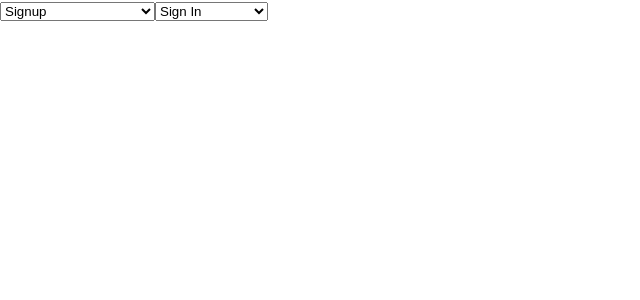
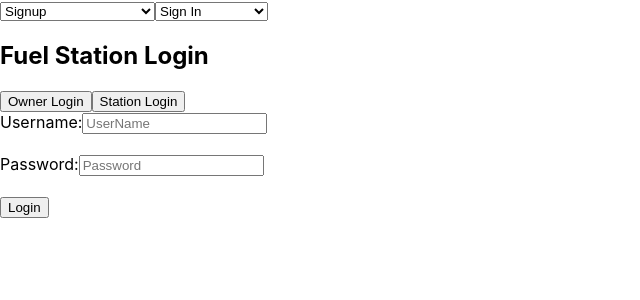
Before and after one commit to Kirisi15/Fuel_Station, a React (Create React App) app in the folder fuel_station_frontend/: page /OwnerLogin in a window 1280 px wide. Shown: the top 300 px of the page, without its empty margins (0-640 px from the left). Built offline with nearby package versions, Linux system fonts and the light colour scheme.

Commit message:
owner login

```diff
--- a/fuel_station_frontend/src/App.js
+++ b/fuel_station_frontend/src/App.js
@@ -12,6 +12,7 @@ import CustomerDashboard from "./customer/CustomerDashboard";
 import AdminLogin from "./admin/AdminLogin";
 import CustomerLogin from "./customer/CustomerLogin";
 import EmployeeRegistration from "./employee/EmployeeRegistration";
+import Login from "./owner/Login";
 
 function App() {
   return (
@@ -27,6 +28,7 @@ function App() {
           <Route path="/adminLog" element={<AdminLogin />} />
           <Route path="/cusLogin" element={<CustomerLogin />} />
           <Route path="/empReg" element={<EmployeeRegistration />} />
+          <Route  path="/OwnerLogin" element={<Login/>}/>
 
 
         </Routes>
--- /dev/null
+++ b/fuel_station_frontend/src/owner/Login.js
@@ -0,0 +1,86 @@
+import React, { useState } from 'react';
+import axios from "axios";
+
+const Login = () => {
+  const [loginType, setLoginType] = useState("owner");
+  const [username, setUsername] = useState("");
+  const [password, setPassword] = useState("");
+  const [error, setError] = useState("");
+
+  const handleLoginTypeChange = (type) => {
+    setLoginType(type);
+    setError("");
+  };
+
+  const handleLogin = async (e) => {
+    e.preventDefault();
+
+
+    if (!username || !password) {
+      setError("Please enter both username and password.");
+      return;
+    }
+
+    try {
+      const response = await axios.post(
+        "http://localhost:8080/api/owners",
+        {
+          ownerUsername: username,
+          ownerPassword: password,
+        }
+
+      );
+
+      const { ownerId } = response.data;
+
+      localStorage.setItem("ownerId", ownerId);
+
+      alert("Logged in successfully");
+    } catch (error) {
+      setError("Invalid username or password. Please try again.");
+    }
+
+    setUsername("");
+    setPassword("");
+    setError("");
+  };
+
+  return (
+    <div>
+      <h2>Fuel Station Login</h2>
+      <button onClick={() => handleLoginTypeChange("owner")}>
+        Owner Login
+      </button>
+      <button onClick={() => handleLoginTypeChange("station")}>
+        Station Login
+      </button>
+
+      <form onSubmit={handleLogin}>
+        <label htmlFor="ownerUsername">Username:</label>
+        <input
+          type="text"
+          placeholder="UserName"
+          value={username}
+          onChange={(e) => setUsername(e.target.value)}
+        />
+        <br />
+        <br />
+        <label htmlFor="ownerPassword">Password:</label>
+        <input
+          type="password"
+          placeholder="Password"
+          value={password}
+          onChange={(e) => setPassword(e.target.value)}
+        />
+        <br />
+        <br />
+        <button type="submit">Login</button>
+        <br />
+        <br />
+        {error && <p style={{ color: "red" }}>{error}</p>}
+      </form>
+    </div>
+  );
+};
+
+export default Login;
```
